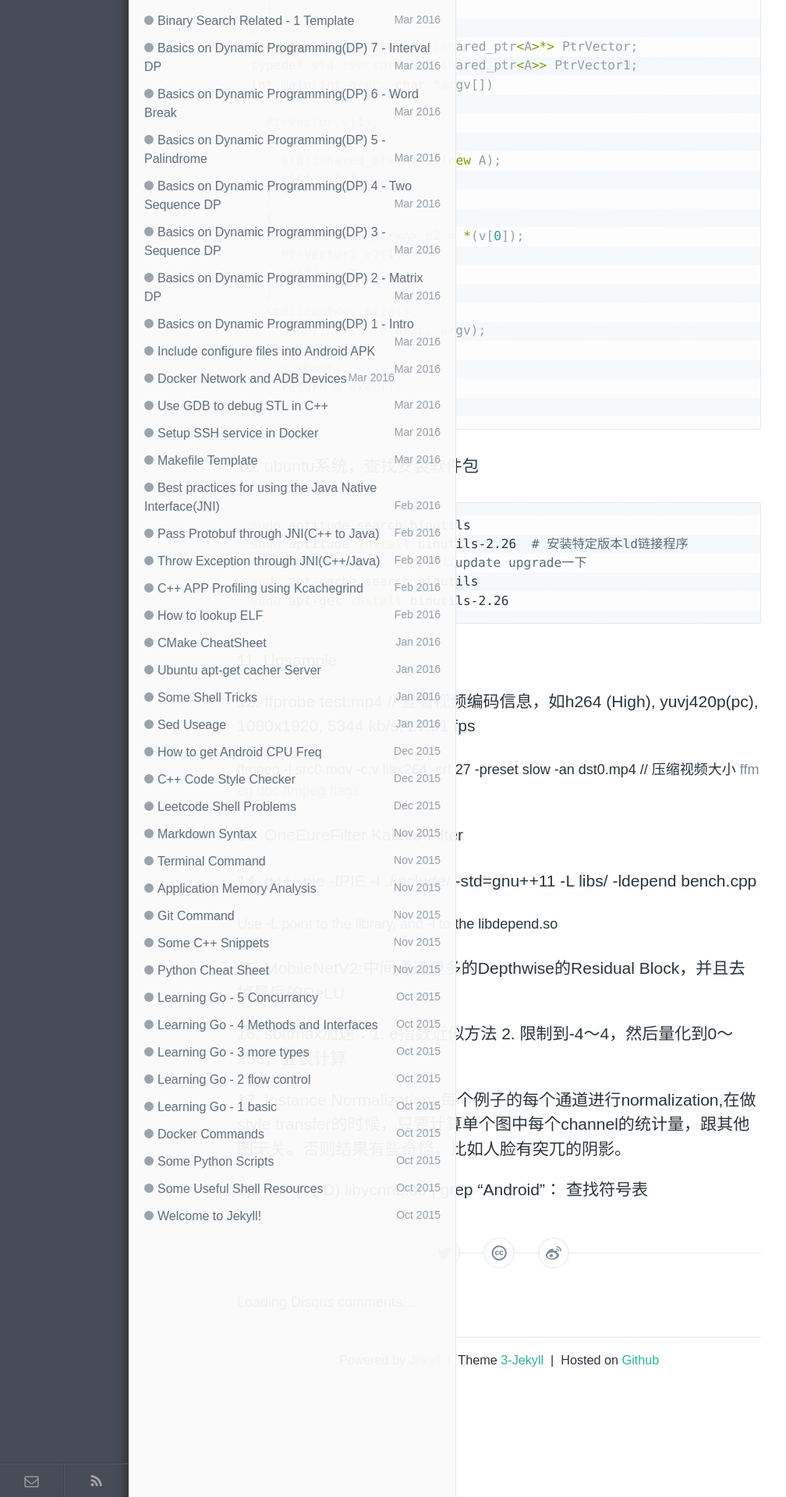
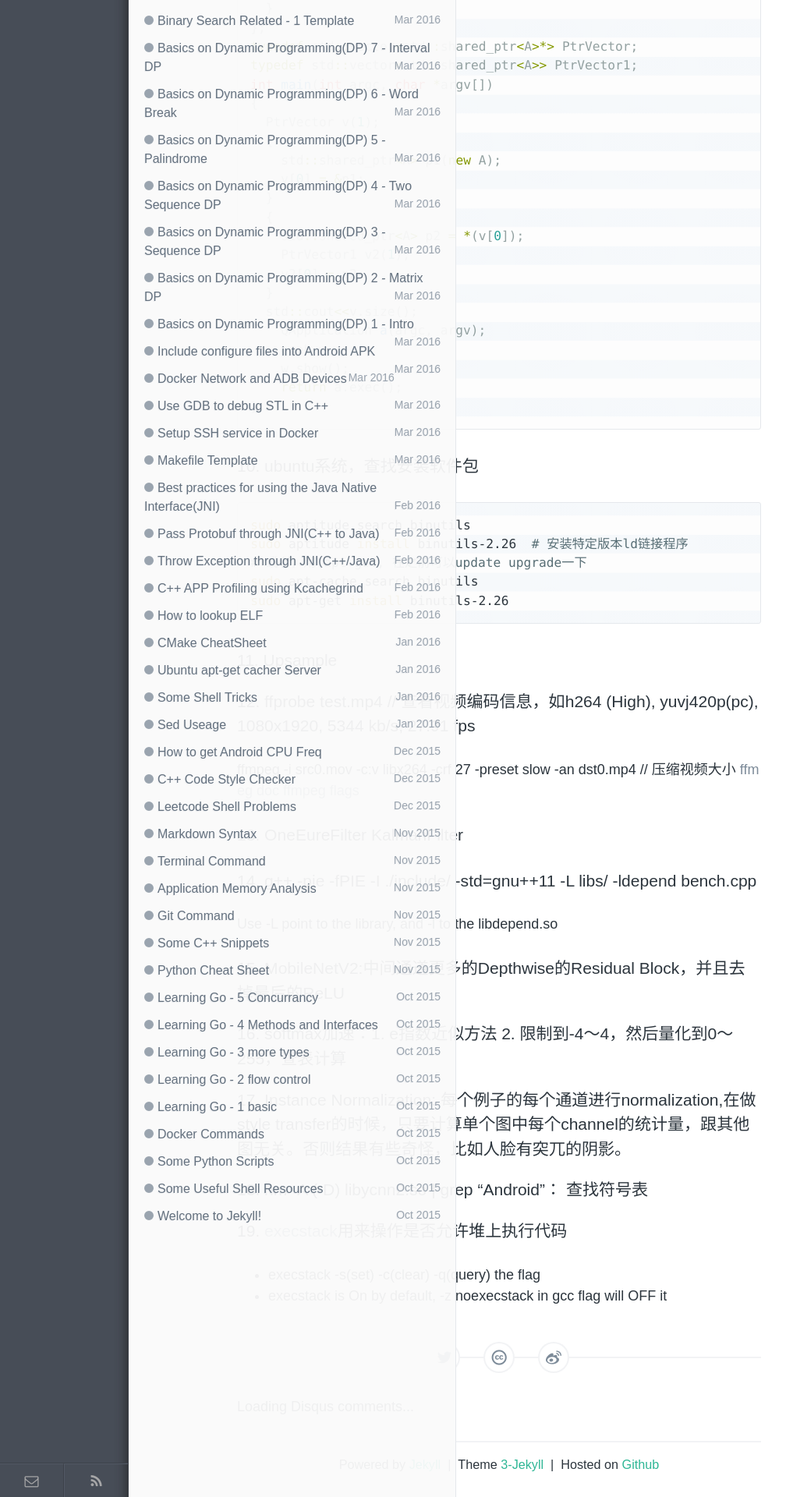
Before and after one commit to wykvictor/wykvictor.github.io, a Jekyll site: the page built from _posts/others/2018-07-17-Some-Temp-Notes.md, in a window 1280 px wide. Shown: the part 2906-4826 px from the top of the page at 78% size, without its empty margins (0-1008 px from the left). Built offline with Jekyll 4.4.1, drawn with Linux system fonts in a browser that asks for light colours; comment, search, counter and statistics services are not loaded.

Commit message:
-z noexecstack

```diff
--- a/_posts/others/2018-07-17-Some-Temp-Notes.md
+++ b/_posts/others/2018-07-17-Some-Temp-Notes.md
@@ -137,3 +137,6 @@ Use -L point to the library, and -l to the libdepend.so
 ### 16. softmax加速：1. e指数近似方法  2. 限制到-4～4，然后量化到0～255，查表计算
 ### 17. Instance Normalization: 每个例子的每个通道进行normalization,在做style transfer的时候，只要计算单个图中每个channel的统计量，跟其他图无关。否则结果有些奇怪，比如人脸有突兀的阴影。
 ### 18. nm -A (-D) libycnn2.so | grep "Android"： 查找符号表
+### 19. [execstack](https://stackoverflow.com/questions/23276488/why-is-execstack-required-to-execute-code-on-the-heap/23277109)用来操作是否允许堆上执行代码
+* execstack -s(set) -c(clear) -q(query) the flag
+* execstack is On by default, -z noexecstack in gcc flag will OFF it
```
